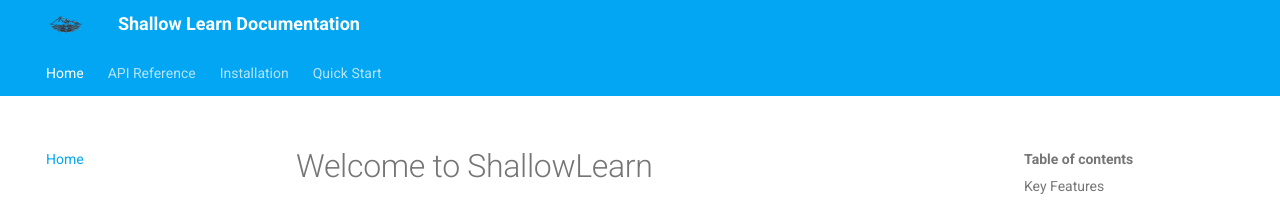
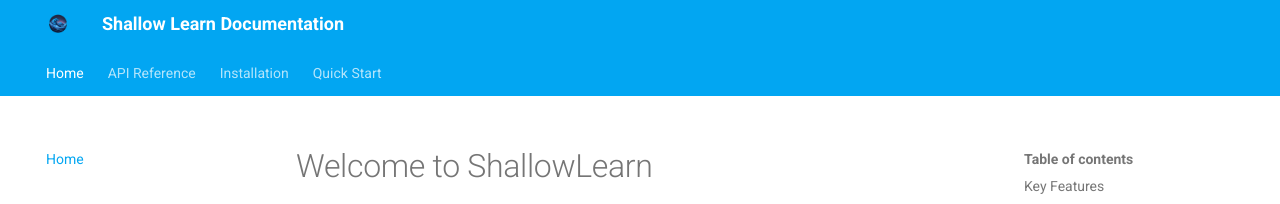
Before and after one commit to z-alzayer/ShallowLearn, an MkDocs documentation site: the page built from docs/index.md, in a window 1280 px wide. Shown: the top 204 px of the page. Built offline with MkDocs 1.6.1 and Material for MkDocs 9.7.7, drawn with Linux system fonts in a browser that asks for light colours.

Commit message:
final logo and favicon

```diff
--- a/mkdocs.yml
+++ b/mkdocs.yml
@@ -12,8 +12,12 @@
     text: Roboto
     code: Roboto Mono
 
-  logo: assets/logo_final.png
-  favicon: assets/favicon2.png
+  logo: assets/Logo23.png
+  extra:
+    logo:
+        width: 600  # Set your desired width in pixels
+        height: 600  # Maintain aspect ratio
+  favicon: assets/Logo23.png
 
   features:
     - navigation.instant
```
Also changed, not shown: docs/assets/Logo23.png (added).
